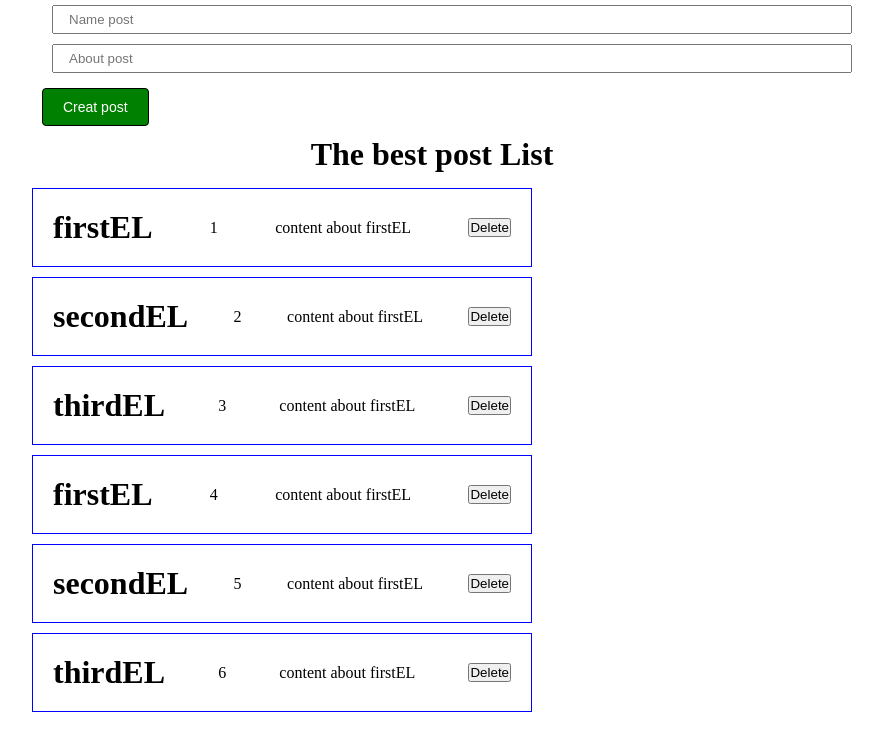
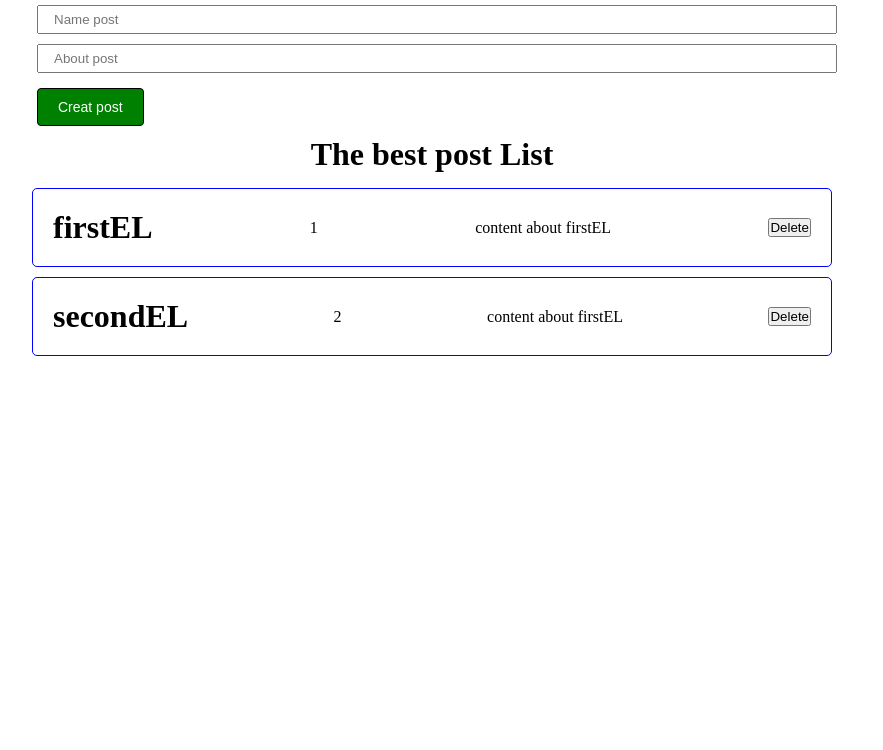
Before and after one commit to VVViktorVVV/inv.tab, a React (Create React App) app: page / in a window 1280 px wide. Shown: the top 750 px of the page, without its empty margins (208-1091 px from the left). Built offline with nearby package versions, Linux system fonts and the light colour scheme.

Commit message:
post styles

```diff
--- a/src/App.js
+++ b/src/App.js
@@ -12,22 +12,49 @@ function App() {
   const [posts, setPosts] = useState(
     [
       { id: 1, title: "firstEL", body: "content about firstEL" },
-      { id: 2, title: "secondEL", body: "content about firstEL" },
-      { id: 3, title: "thirdEL", body: "content about firstEL" },
-      { id: 4, title: "firstEL", body: "content about firstEL" },
-      { id: 5, title: "secondEL", body: "content about firstEL" },
-      { id: 6, title: "thirdEL", body: "content about firstEL" }
+      { id: 2, title: "secondEL", body: "content about firstEL" }
+      // { id: 3, title: "thirdEL", body: "content about firstEL" },
+      // { id: 4, title: "firstEL", body: "content about firstEL" },
+      // { id: 5, title: "secondEL", body: "content about firstEL" },
+      // { id: 6, title: "thirdEL", body: "content about firstEL" }
     ]
-  )
+  );
+
+  const [title, setTitle] = useState();
+  const [body, setBody] = useState();
+
+  const addNewPost = function (e) {
+    e.preventDefault();
+
+    const newPost = {
+      id: Date.now(),
+      title,
+      body
+    };
+
+    setPosts ([...posts, newPost])
+
+    console.log(body);
+  }
 
 
 
   return (
     <div className="App">
       <form>
-        <MyInput type="text" placeholder="Name post"/>
-        <MyInput type="text" placeholder="About post"/>
-        <MyButton>Creat post</MyButton>
+        <MyInput
+          value={title}
+          onChange={e => setTitle(e.target.value)}
+          type="text"
+          placeholder="Name post"
+        />
+        <MyInput
+          value={body}
+          onChange={e => setBody(e.target.value)}
+          type="text"
+          placeholder="About post"
+        />
+        <MyButton onClick={addNewPost}>Creat post</MyButton>
       </form>
       <PostList newPost={posts} title="The best post List" />
 
--- a/src/componens/button/Button.module.css
+++ b/src/componens/button/Button.module.css
@@ -1,5 +1,5 @@
 .btn {
-    margin: 10px;
+    margin: 10px 5px;
     padding: 10px 20px;
     color: white;
     background-color: green;
--- a/src/componens/input/Input.module.css
+++ b/src/componens/input/Input.module.css
@@ -1,6 +1,6 @@
 .input {
     width: 100%;
     padding: 5px 15px;
-    margin: 5px 20px;
+    margin: 5px 5px;
     border: 1px solid darkblue 6px;
 }
--- a/src/styles/App.css
+++ b/src/styles/App.css
@@ -17,9 +17,10 @@
 .post {
    display: flex;
    justify-content: space-between;
-   width: 500px;
+   width: 100%;
    margin-bottom: 10px;
    padding: 20px;
    border: 1px solid blue;
+   border-radius: 5px;
    align-items: center;
 }
```
